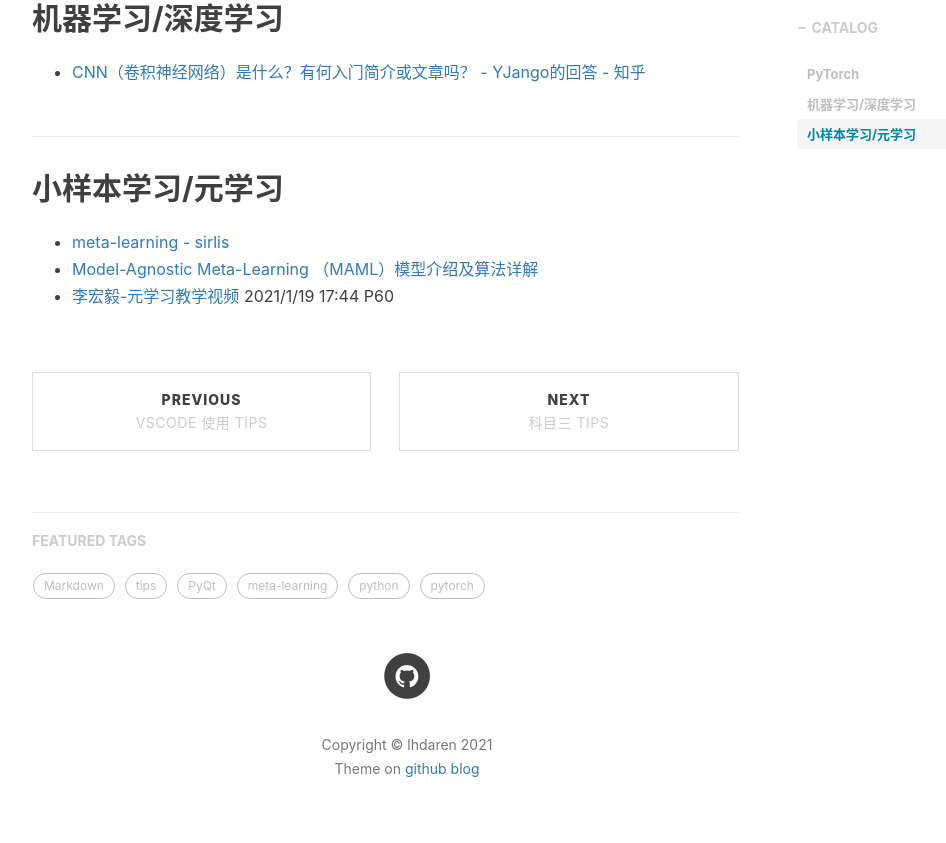
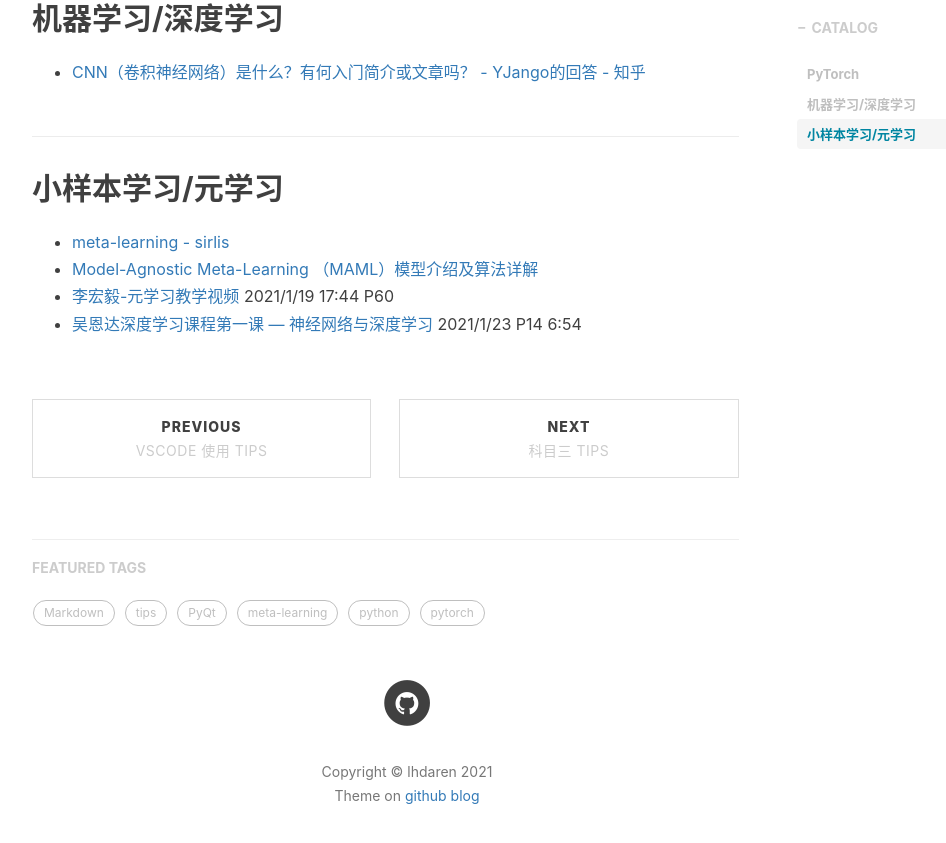
Before and after one commit to vegetarianfish/vegetarianfish.github.io, a Jekyll site: the page built from _posts/2021-1-17-毕业设计学习资料.md, in a window 1280 px wide and 900 px high, scrolled down 758 px. Shown: the top 843 px of the window, without its empty margins (233-1179 px from the left). Built offline with Jekyll 4.4.1, drawn with Linux system fonts in a browser that asks for light colours; nearby versions of some CDN libraries; comment, search, counter and statistics services are not loaded.

Commit message:
Update 2021-1-17-毕业设计学习资料.md

```diff
--- a/_posts/2021-1-17-毕业设计学习资料.md
+++ b/_posts/2021-1-17-毕业设计学习资料.md
@@ -23,3 +23,4 @@ tags:
 - [meta-learning - sirlis](http://sirlis.cn/tags/metalearning/)
 - [Model-Agnostic Meta-Learning （MAML）模型介绍及算法详解](https://zhuanlan.zhihu.com/p/57864886)
 - [李宏毅-元学习教学视频](https://www.bilibili.com/video/BV15b411g7Wd?p=57) 2021/1/19 17:44 P60
+- [吴恩达深度学习课程第一课 — 神经网络与深度学习](https://www.bilibili.com/video/BV164411m79z?p=14) 2021/1/23 P14 6:54
```
